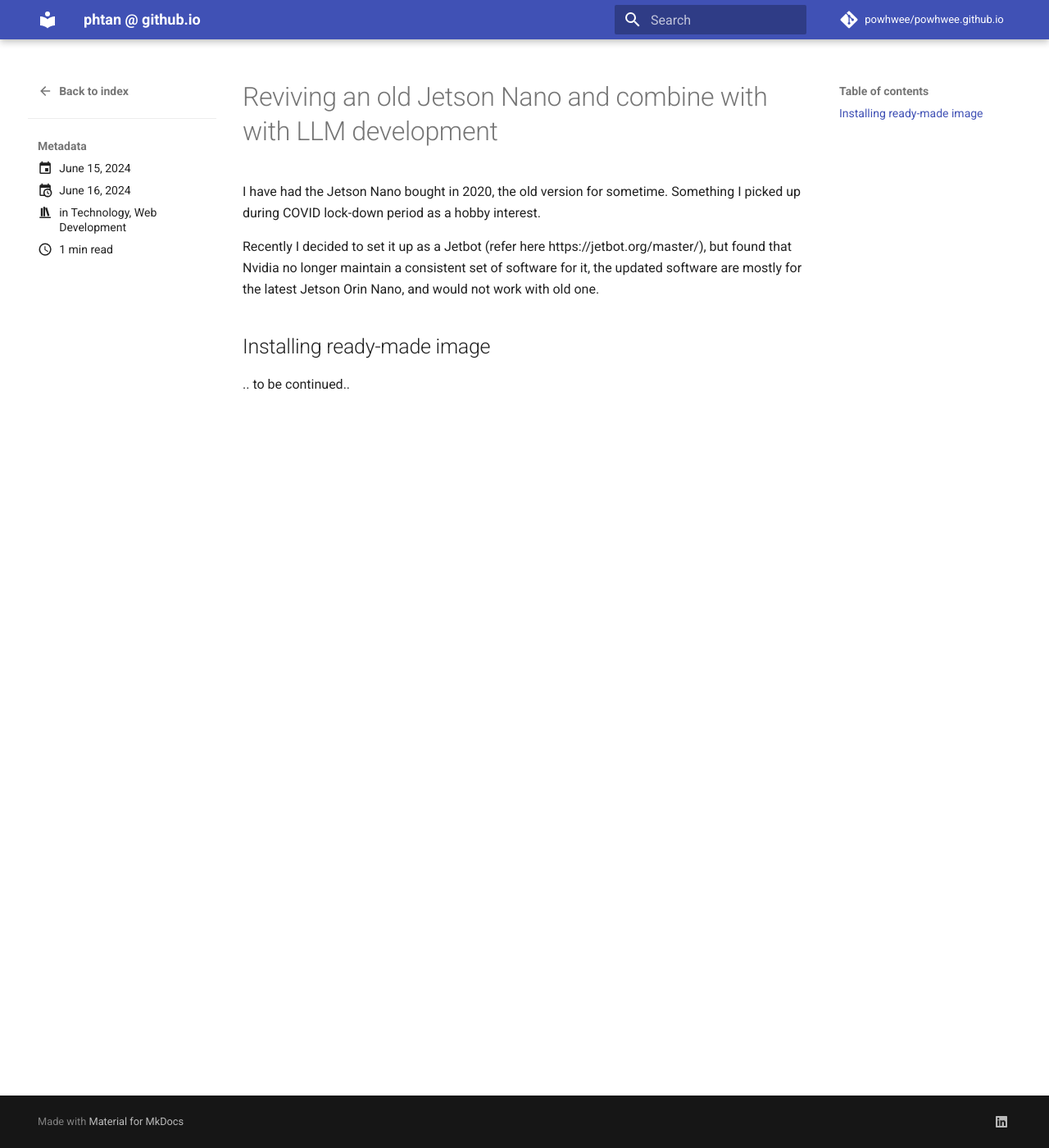
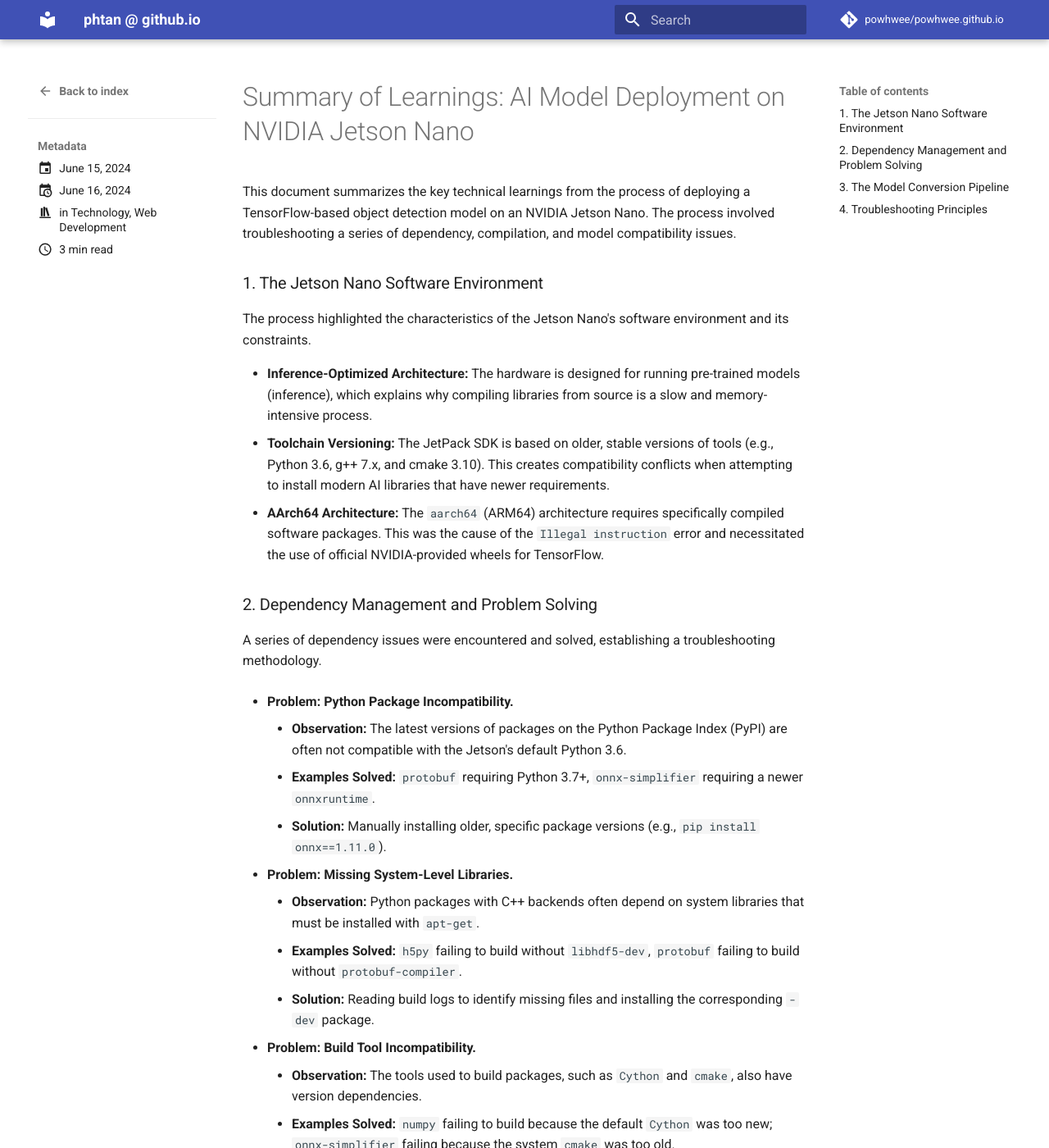
Before and after one commit to powhwee/powhwee.github.io, an MkDocs documentation site: the page built from docs/blog/posts/Reviving an old Jetson Nano.md, in a window 1280 px wide and 1400 px high. Shown: the whole window at 82% size. Built offline with MkDocs 1.6.1 and Material for MkDocs 9.7.7, drawn with Linux system fonts in a browser that asks for light colours; comment, search, counter and statistics services are not loaded; some of the changed text lies outside the part shown.

Commit message:
updated model trg

```diff
--- a/docs/blog/posts/Reviving an old Jetson Nano.md
+++ b/docs/blog/posts/Reviving an old Jetson Nano.md
@@ -13,13 +13,55 @@
 ---
 <!-- more -->
 
-# Reviving an old Jetson Nano and combine with with LLM development
 
-I have had the Jetson Nano bought in 2020, the old version for sometime.  Something I picked up during COVID lock-down period
-as a hobby interest.
 
-Recently I decided to set it up as a Jetbot (refer here https://jetbot.org/master/), but found that Nvidia no longer maintain a consistent set of software for it, the updated software are mostly for the latest Jetson Orin Nano, and would not work with old one.
+# Summary of Learnings: AI Model Deployment on NVIDIA Jetson Nano
 
-## Installing ready-made image
+This document summarizes the key technical learnings from the process of deploying a TensorFlow-based object detection model on an NVIDIA Jetson Nano. The process involved troubleshooting a series of dependency, compilation, and model compatibility issues.
 
-.. to be continued..
+### 1. The Jetson Nano Software Environment
+
+The process highlighted the characteristics of the Jetson Nano's software environment and its constraints.
+
+*   **Inference-Optimized Architecture:** The hardware is designed for running pre-trained models (inference), which explains why compiling libraries from source is a slow and memory-intensive process.
+*   **Toolchain Versioning:** The JetPack SDK is based on older, stable versions of tools (e.g., Python 3.6, g++ 7.x, and cmake 3.10). This creates compatibility conflicts when attempting to install modern AI libraries that have newer requirements.
+*   **AArch64 Architecture:** The `aarch64` (ARM64) architecture requires specifically compiled software packages. This was the cause of the `Illegal instruction` error and necessitated the use of official NVIDIA-provided wheels for TensorFlow.
+
+### 2. Dependency Management and Problem Solving
+
+A series of dependency issues were encountered and solved, establishing a troubleshooting methodology.
+
+*   **Problem: Python Package Incompatibility.**
+    *   **Observation:** The latest versions of packages on the Python Package Index (PyPI) are often not compatible with the Jetson's default Python 3.6.
+    *   **Examples Solved:** `protobuf` requiring Python 3.7+, `onnx-simplifier` requiring a newer `onnxruntime`.
+    *   **Solution:** Manually installing older, specific package versions (e.g., `pip install onnx==1.11.0`).
+
+*   **Problem: Missing System-Level Libraries.**
+    *   **Observation:** Python packages with C++ backends often depend on system libraries that must be installed with `apt-get`.
+    *   **Examples Solved:** `h5py` failing to build without `libhdf5-dev`, `protobuf` failing to build without `protobuf-compiler`.
+    *   **Solution:** Reading build logs to identify missing files and installing the corresponding `-dev` package.
+
+*   **Problem: Build Tool Incompatibility.**
+    *   **Observation:** The tools used to build packages, such as `Cython` and `cmake`, also have version dependencies.
+    *   **Examples Solved:** `numpy` failing to build because the default `Cython` was too new; `onnx-simplifier` failing because the system `cmake` was too old.
+    *   **Solution:** Manually installing a specific version of the build tool (e.g., `pip install Cython==0.29.36`) or upgrading the system tool itself.
+
+### 3. The Model Conversion Pipeline
+
+The conversation detailed the multi-stage process of preparing a model for the Jetson platform.
+
+*   **The Workflow:** The required workflow is **TensorFlow -> ONNX -> TensorRT**.
+*   **The Protobuf Performance Requirement:** The `protobuf` library's C++ accelerated backend is necessary for acceptable performance during model conversion. The solution involved building the library from source to create and install this backend.
+*   **Required Model Patching:** The ONNX model generated from TensorFlow was not directly compatible with TensorRT and required two modifications via custom Python scripts:
+    1.  Changing the model's **input data type** from `UINT8` to `FP32`.
+    2.  Changing the model's **internal parameters and graph definitions** from `INT64` to `INT32`.
+*   **TensorRT Engine Portability:** The final `.engine` file is compiled for a specific device and software version. This is why the original pre-built engine failed and why a new one had to be generated on the device.
+
+### 4. Troubleshooting Principles
+
+Several troubleshooting techniques were used to resolve the issues.
+
+*   **Error Log Analysis:** Each solution was derived from reading the error logs to find the root cause, from `FileNotFoundError` to `TypeError: does not support assignment`.
+*   **Virtual Environment Behavior:** The process highlighted how virtual environments function, specifically that `sudo pip install` targets the system's Python, not the active environment, and that file permissions can get mixed between the user and root.
+*   **Clean Build Environment:** When permissions became tangled, the solution was to delete the source directory (`sudo rm -rf protobuf`) and start the build process from a clean state.
+*   **API-Specific Object Manipulation:** It was discovered that the `RepeatedCompositeContainer` object in the ONNX library, while list-like, does not support methods like `.clear()` or slice assignment (`[:] =`). The correct manipulation required iterating with `del` and then using the `.extend()` method.
```
